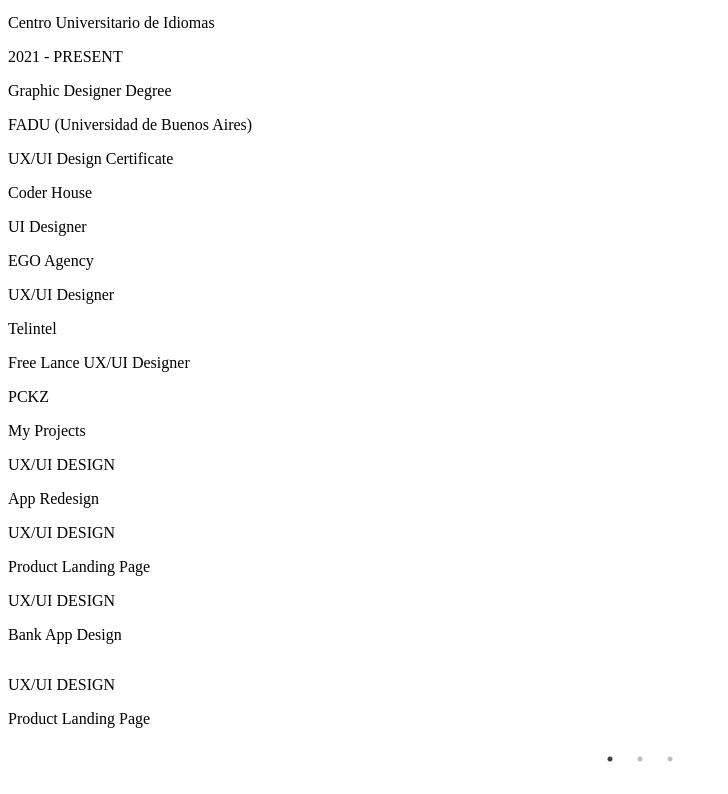
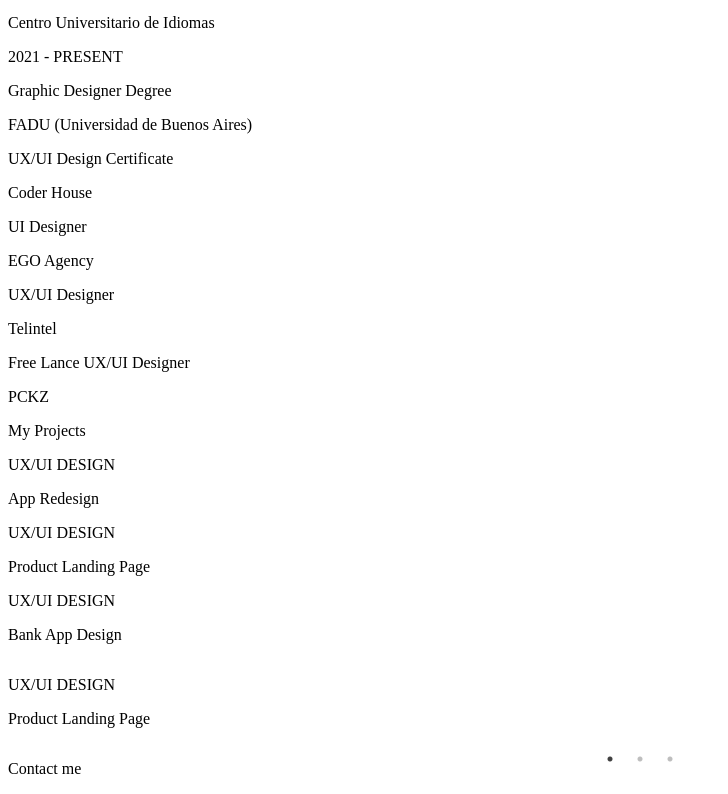
Before and after one commit to NachoVarni/landaburu-portfolio, a Next.js app: page / in a window 1280 px wide. Shown: the part 1678-2472 px from the top of the page, without its empty margins (0-728 px from the left). Before the commit the page ends 2447 px from the top, so only its background shows below. Built offline with nearby package versions, Linux system fonts and the light colour scheme.

Commit message:
starting find me

```diff
--- /dev/null
+++ b/components/FindMe.js
@@ -0,0 +1,19 @@
+import Image from "next/image";
+
+export default function FindMe() {
+  return (
+    <div className="mt-16 border-t border-grayDetails pt-8">
+      <div className="relative h-96 w-full md:w-1/3 mx-auto">
+        <p>Contact me</p>
+        <a href="https://wa.me/541139312652" target="_blank">
+          <Image
+            src="/contact-me.png"
+            layout="fill"
+            objectFit="contain"
+            className="transition duration-300 ease-in-out transform md:grayscale  md:hover:grayscale-0"
+          />
+        </a>
+      </div>
+    </div>
+  );
+}
--- a/components/SlickCarousel.js
+++ b/components/SlickCarousel.js
@@ -32,7 +32,7 @@ export default function SlickCarousel() {
     // ),
   };
   return (
-    <div className="px-3 md:hidden">
+    <div className="px-3 md:hidden pb-8">
       <Slider {...settings}>
         <div className="flex flex-col px-3">
           <div className="h-96 relative w-full">
--- a/pages/index.js
+++ b/pages/index.js
@@ -4,7 +4,7 @@ import Hero from "../components/Hero";
 import Adventadges from "../components/Advantadges";
 import Education from "../components/Education";
 import Projects from "../components/Projects";
-import Carousel from "../components/Carousel";
+import FindMe from "../components/FindMe";
 
 export default function Home() {
   return (
@@ -25,6 +25,7 @@ export default function Home() {
         <Adventadges />
         <Education />
         <Projects />
+        <FindMe />
       </div>
     </div>
   );
```
Also changed, not shown: public/contact-me.png (added).
